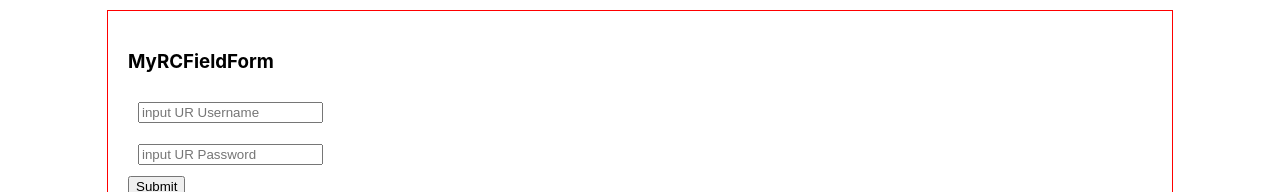
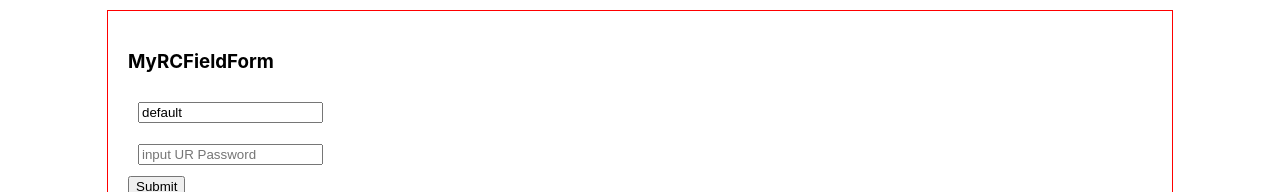
Before and after one commit to kizuner-bonely/oh-my-mini-react, a React (Vite) app: page / in a window 1280 px wide. Shown: the top 192 px of the page. Built offline with nearby package versions, Linux system fonts and the light colour scheme.

Commit message:
chore: 补充 form 示例

```diff
--- a/src/pages/MyRCFieldForm.tsx
+++ b/src/pages/MyRCFieldForm.tsx
@@ -19,7 +19,7 @@ export default function MyRCFieldForm() {
 
   useEffect(() => {
     console.log('form', form)
-    // form.setFieldsValue({ username: "default" });
+    form.setFieldValue({ username: 'default' })
   }, [])
 
   return (
```
